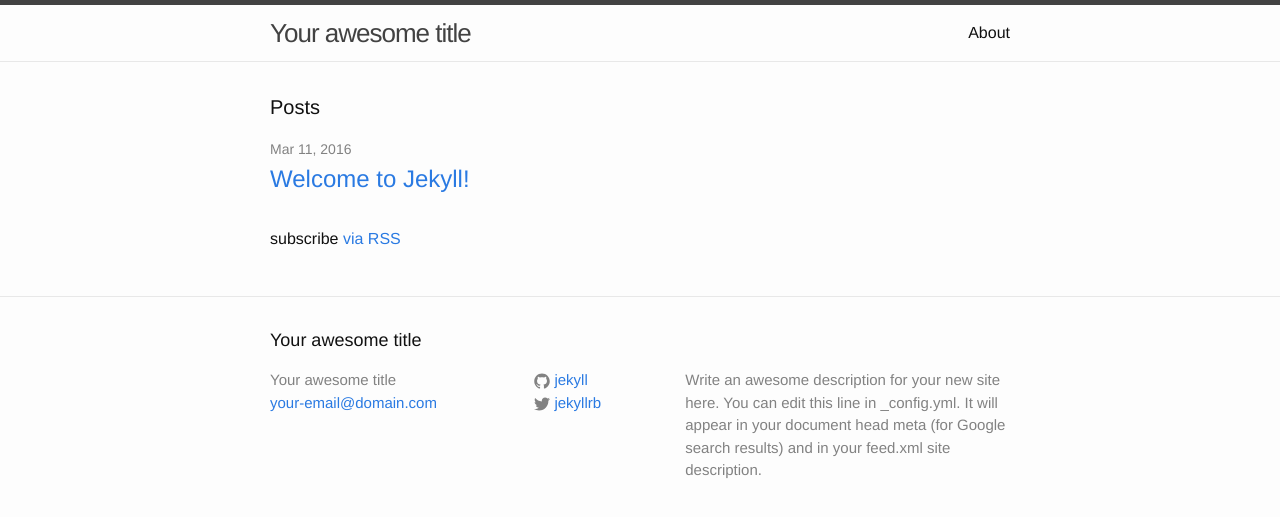
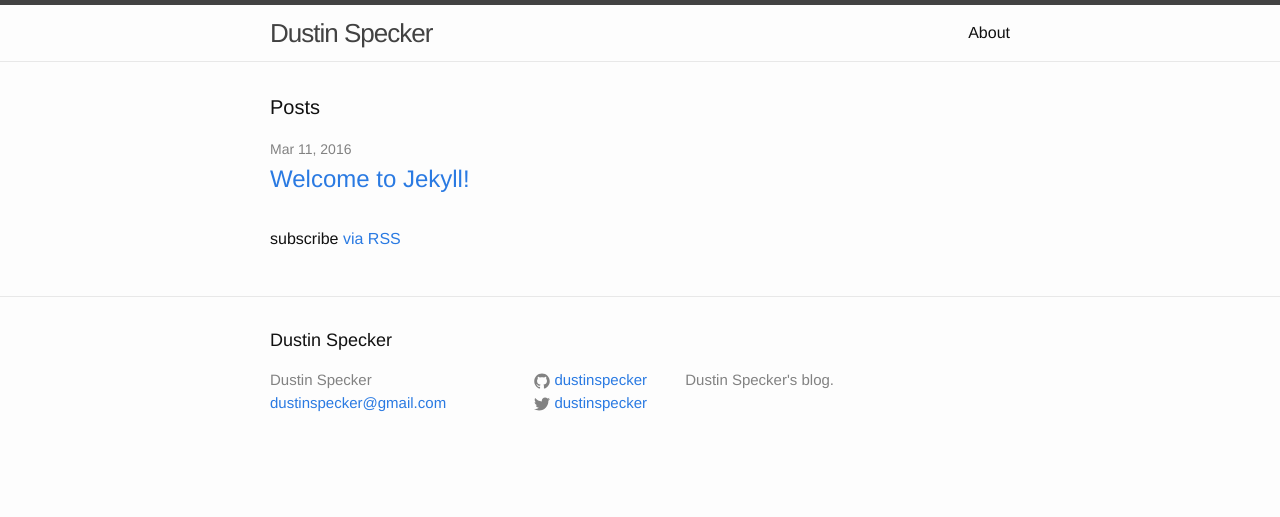
Before and after one commit to dustinspecker/dustinspecker.github.io, a Jekyll site: the page built from index.html, in a window 1280 px wide. Shown: the top 517 px of the page. Built offline with Jekyll 4.4.1, drawn with Linux system fonts in a browser that asks for light colours.

Commit message:
chore(config): update social

```diff
--- a/_config.yml
+++ b/_config.yml
@@ -6,16 +6,14 @@
 # 'jekyll serve'. If you change this file, please restart the server process.
 
 # Site settings
-title: Your awesome title
-email: your-email@domain.com
+title: Dustin Specker
+email: dustinspecker@gmail.com
 description: > # this means to ignore newlines until "baseurl:"
-  Write an awesome description for your new site here. You can edit this
-  line in _config.yml. It will appear in your document head meta (for
-  Google search results) and in your feed.xml site description.
+  Dustin Specker's blog.
 baseurl: "" # the subpath of your site, e.g. /blog
 url: "http://yourdomain.com" # the base hostname & protocol for your site
-twitter_username: jekyllrb
-github_username:  jekyll
+twitter_username: dustinspecker
+github_username:  dustinspecker
 
 # Build settings
 markdown: kramdown
```
